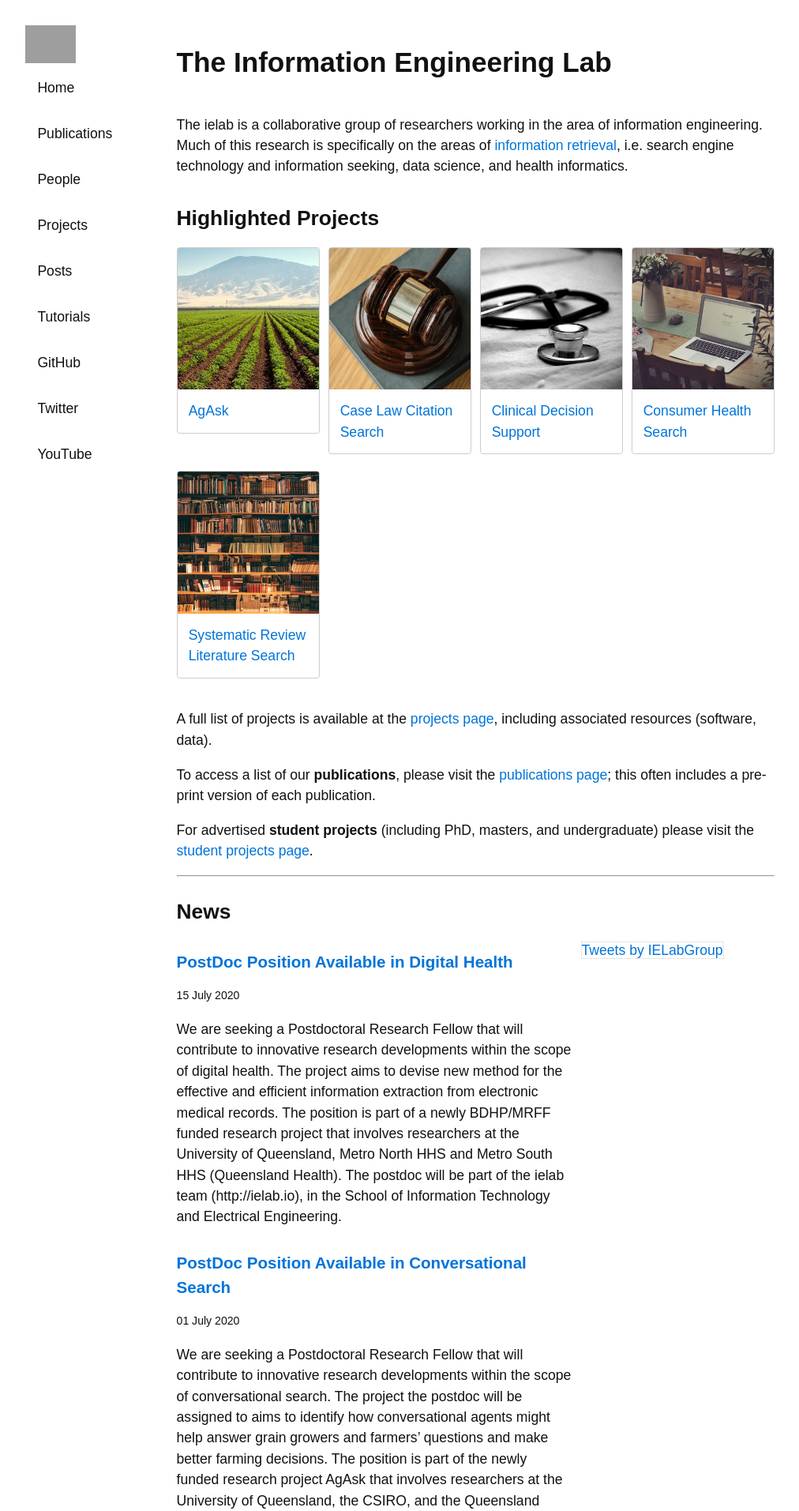
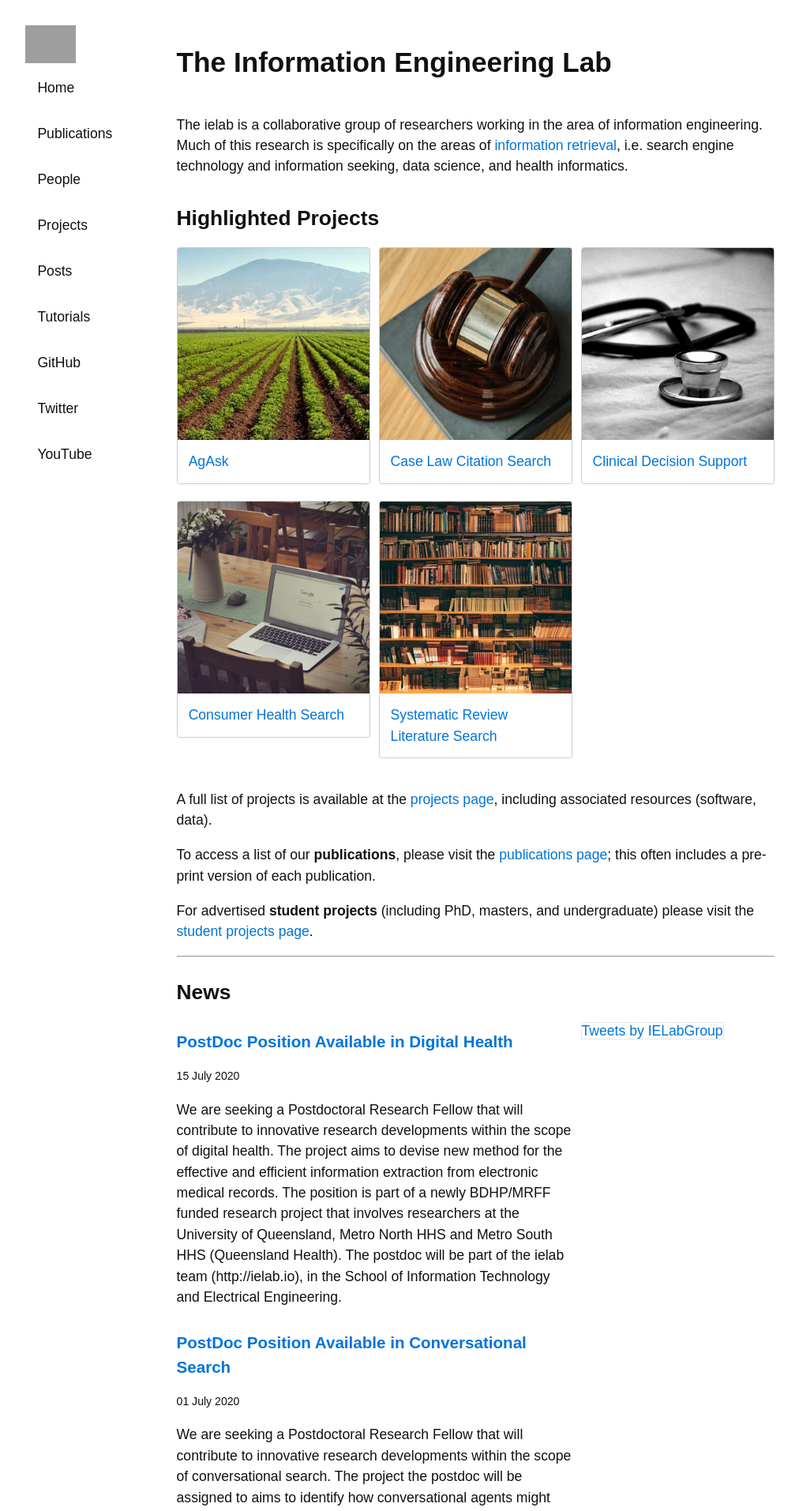
Before and after one commit to ielab/ielab.github.io, a Jekyll site: the page built from index.md, in a window 1280 px wide. Shown: the top 1913 px of the page at 79% size, without its empty margins (139-1151 px from the left). Built offline with Jekyll 4.4.1, drawn with Linux system fonts in a browser that asks for light colours; our own code applies the rules of GitHub Pages for plain Markdown files; comment, search, counter and statistics services are not loaded; grey boxes are pictures that could not be loaded.

Commit message:
Change project card size.

```diff
--- a/index.md
+++ b/index.md
@@ -4,7 +4,7 @@ The ielab is a collaborative group of researchers working in the area of informa
 
 ## Highlighted Projects
 
-<div class="flex two four-600">
+<div class="flex two three-600">
 {%- for project in site.projects -%}
     {%- if project.featured == true -%}
     <div>
```
